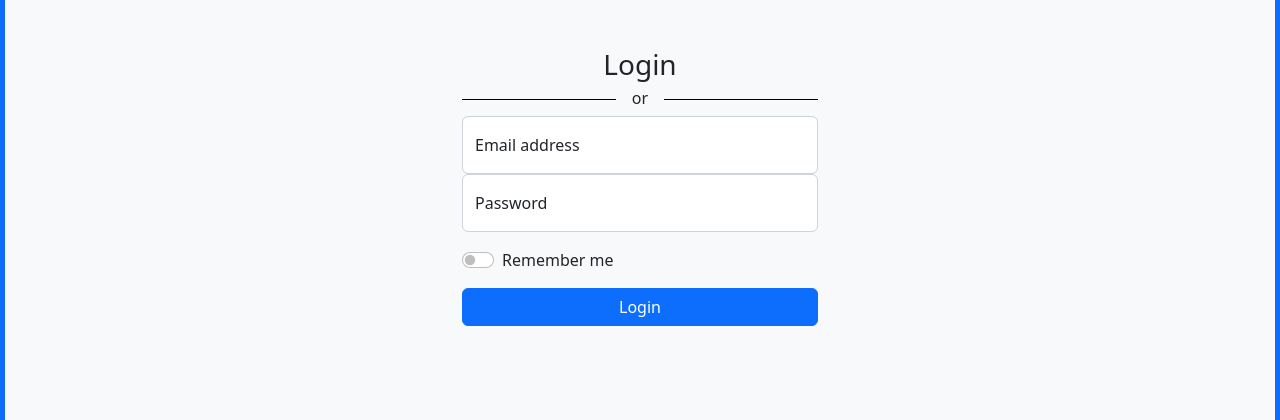
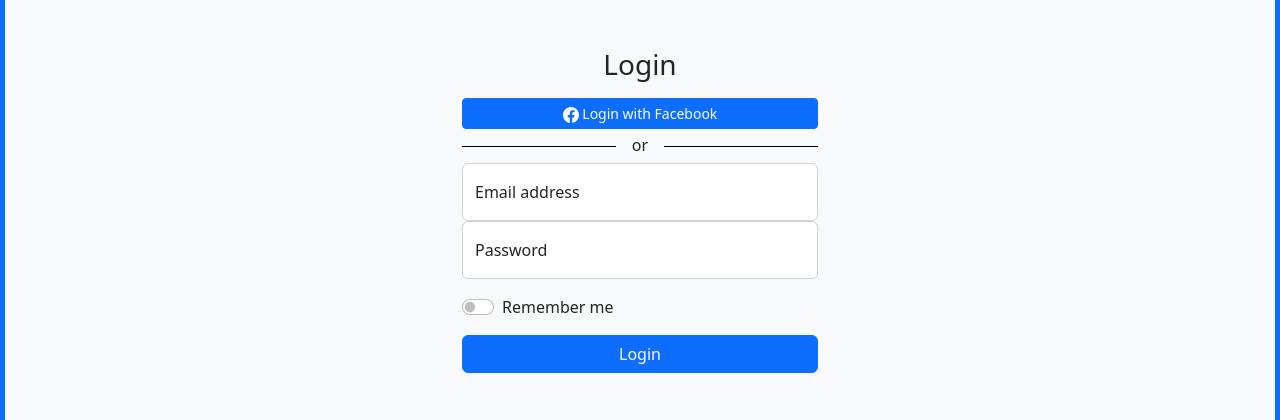
Before and after one commit to shahsawoodshinwari/xyz, a Django app: page /accounts/login/ in a window 1280 px wide. Shown: the part 56-476 px from the top of the page. Run offline with Django 4.2, Linux system fonts and the light colour scheme.

Commit message:
added facebook login btn

```diff
--- a/templates/user/login.html
+++ b/templates/user/login.html
@@ -21,6 +21,14 @@
             <form class="login" method="post">
                 {% csrf_token %}
                 <h1 class="h3 mb-3 fw-normal text-center">Login</h1>
+                <div class="btn-group w-100">
+                    <a href="#" class="btn btn-sm btn-primary">
+                        <svg xmlns="http://www.w3.org/2000/svg" width="16" height="16" fill="currentColor" class="bi bi-facebook" viewBox="0 0 16 16">
+                            <path d="M16 8.049c0-4.446-3.582-8.05-8-8.05C3.58 0-.002 3.603-.002 8.05c0 4.017 2.926 7.347 6.75 7.951v-5.625h-2.03V8.05H6.75V6.275c0-2.017 1.195-3.131 3.022-3.131.876 0 1.791.157 1.791.157v1.98h-1.009c-.993 0-1.303.621-1.303 1.258v1.51h2.218l-.354 2.326H9.25V16c3.824-.604 6.75-3.934 6.75-7.951z" />
+                        </svg>
+                        Login with Facebook
+                    </a>
+                </div>
                 <div class="my-3 text-center target"><span class="px-3 bg-light">or</span></div>
                 <div class="form-floating">
                     <input type="email" class="form-control rounded-bottom-0" data-message="Please enter your email" id="email" placeholder="name@example.com" name="username">
```
Also changed, not shown: db.sqlite3.
